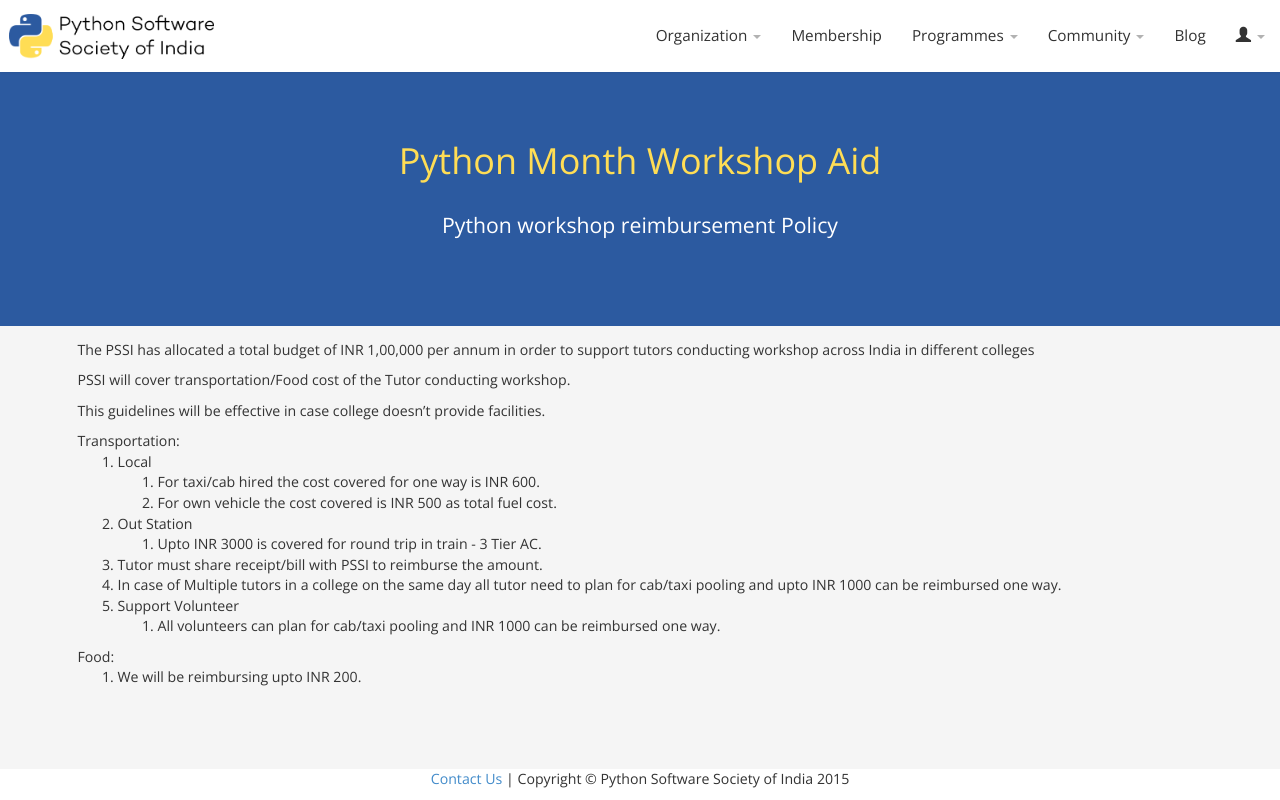
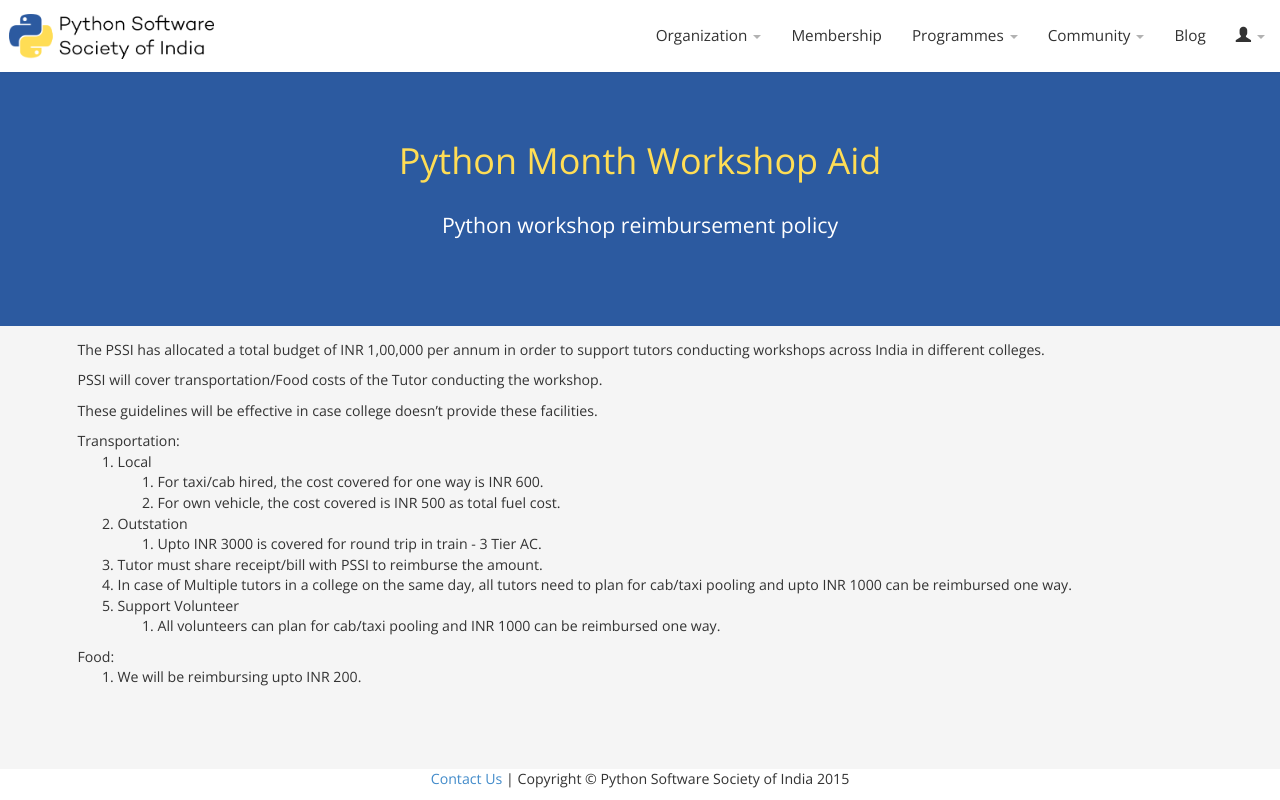
Before and after one commit to pythonindia/pssi.org.in, a Django app: page /pymonth/ in a window 1280 px wide. Run offline with Django 3.2, Linux system fonts and the light colour scheme; some libraries are stand-ins or nearby versions.

Commit message:
Edits python_month page

```diff
--- a/templates/python_month.html
+++ b/templates/python_month.html
@@ -7,7 +7,7 @@
     <div class="absolute-center push-2">
         <div class="measure-block">
             <h1 class="yellow push-1q-bottom nospace-top">Python Month Workshop Aid</h1>
-            <h2 class="white normal push-1q-bottom">Python workshop reimbursement Policy</h2>
+            <h2 class="white normal push-1q-bottom">Python workshop reimbursement policy</h2>
         </div>
     </div>
 </header>
@@ -16,25 +16,25 @@
 {% block content %}
 <section class="content">
 	<div class="push-4-bottom push-1-top">
-        <p>The PSSI has allocated a total budget of INR 1,00,000 per annum in order to support  tutors conducting workshop across India in different colleges</p>
-        <p>PSSI will cover transportation/Food cost of the Tutor conducting workshop. </p>
-        <p>This guidelines will be effective in case college doesn’t provide facilities.</p>
+        <p>The PSSI has allocated a total budget of INR 1,00,000 per annum in order to support tutors conducting workshops across India in different colleges.</p>
+        <p>PSSI will cover transportation/Food costs of the Tutor conducting the workshop. </p>
+        <p>These guidelines will be effective in case college doesn’t provide these facilities.</p>
 
         Transportation:<br>
         <ol>
             <li> Local
                 <ol>
-                    <li>For taxi/cab hired the cost covered for one way is INR 600. </li>
-                    <li>For own vehicle the cost covered is INR 500 as total fuel cost. </li>
+                    <li>For taxi/cab hired, the cost covered for one way is INR 600. </li>
+                    <li>For own vehicle, the cost covered is INR 500 as total fuel cost. </li>
                 </ol>
             </li>
-            <li>Out Station
+            <li>Outstation
                 <ol>
                     <li>Upto INR 3000 is covered for round trip in train - 3 Tier AC.</li>
                 </ol>
             </li>
             <li>Tutor must share receipt/bill with PSSI to reimburse the amount. </li>
-            <li>In case of Multiple tutors in a college on the same day all tutor need to plan for cab/taxi pooling and upto INR 1000 can be reimbursed one way. </li>
+            <li>In case of Multiple tutors in a college on the same day, all tutors need to plan for cab/taxi pooling and upto INR 1000 can be reimbursed one way. </li>
 
             <li>
                 Support Volunteer
```
